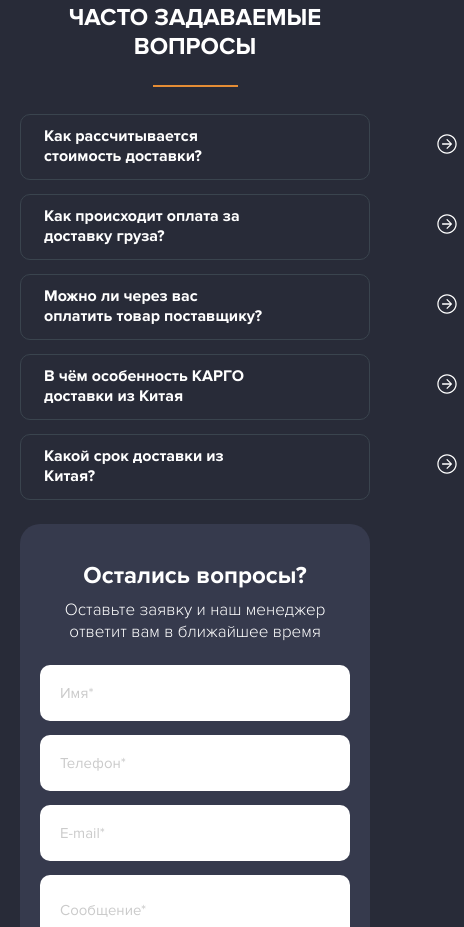
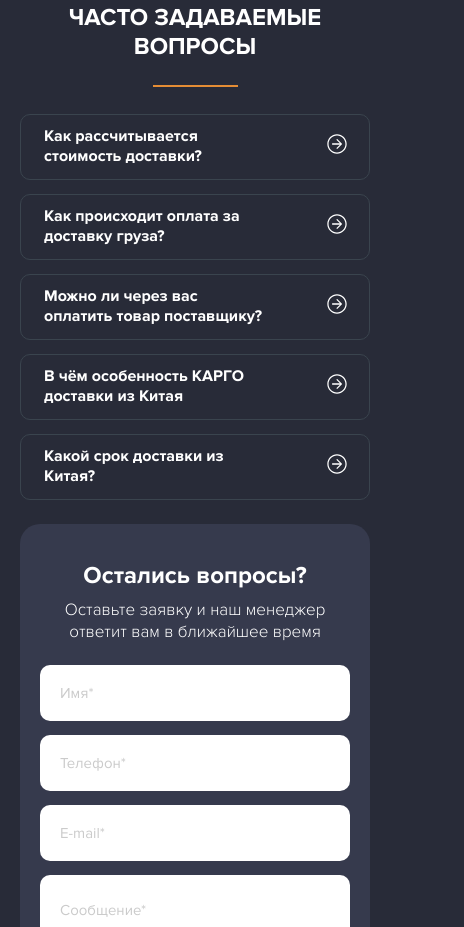
Before and after one commit to Stas-Zhorniak/build-MasterTao, a plain HTML site: page index.html in a window 390 px wide. Shown: the part 4795-5722 px from the top of the page, 464 px wide, since content can reach past the window. Drawn offline with nearby package versions, Linux system fonts and the light colour scheme.

Commit message:
project done

```diff
--- a/style.css
+++ b/style.css
@@ -1199,7 +1199,7 @@ footer .footer-container .footer-nav .footer-navbar .navbar-item:nth-child(2) {
     width: 100%;
   }
   .questions .container .questions-content .accordion .accordion-item .accordion-header .accordion-button::after {
-    right: -95px;
+    right: 15px;
   }
   .questions .container .questions-content .accordion .accordion-item .accordion-header .accordion-button:not(.collapsed)::after {
     right: -95px;
```
Also changed, not shown: style.min.css, 1 other file.
